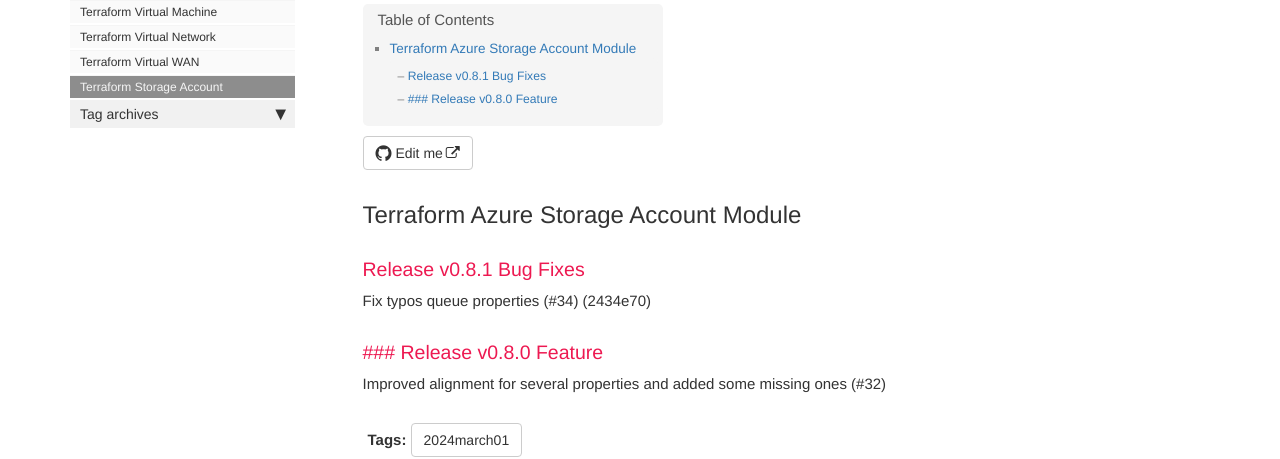
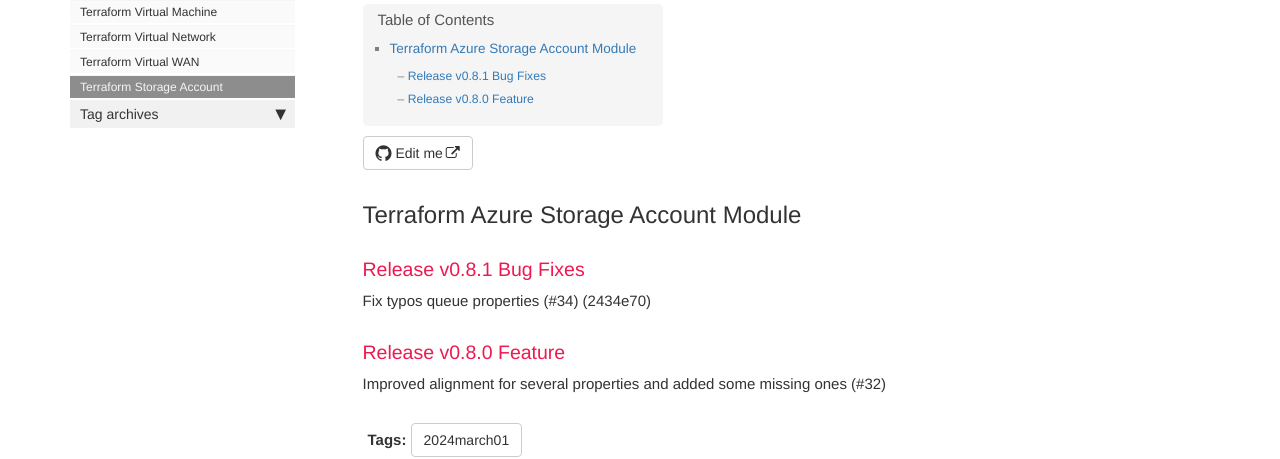
Before and after one commit to CloudNationHQ/well-architected-modules, a Jekyll site: the page built from pages/mydoc/mydoc_cn_release_notes_sa.md, in a window 1280 px wide. Shown: the part 189-648 px from the top of the page. Built offline with Jekyll 4.4.1, drawn with Linux system fonts in a browser that asks for light colours; comment, search, counter and statistics services are not loaded.

Commit message:
commit changes in website

```diff
--- a/pages/mydoc/mydoc_cn_release_notes_sa.md
+++ b/pages/mydoc/mydoc_cn_release_notes_sa.md
@@ -14,7 +14,7 @@
 ### Release v0.8.1 Bug Fixes
 Fix typos queue properties (#34) (2434e70)
 
-### ### Release v0.8.0 Feature
+### Release v0.8.0 Feature
 Improved alignment for several properties and added some missing ones (#32)
 
 {% include links.html %}
```
Also changed, not shown: pages/tags/tag_2024march01.md (+1 -1 lines).
